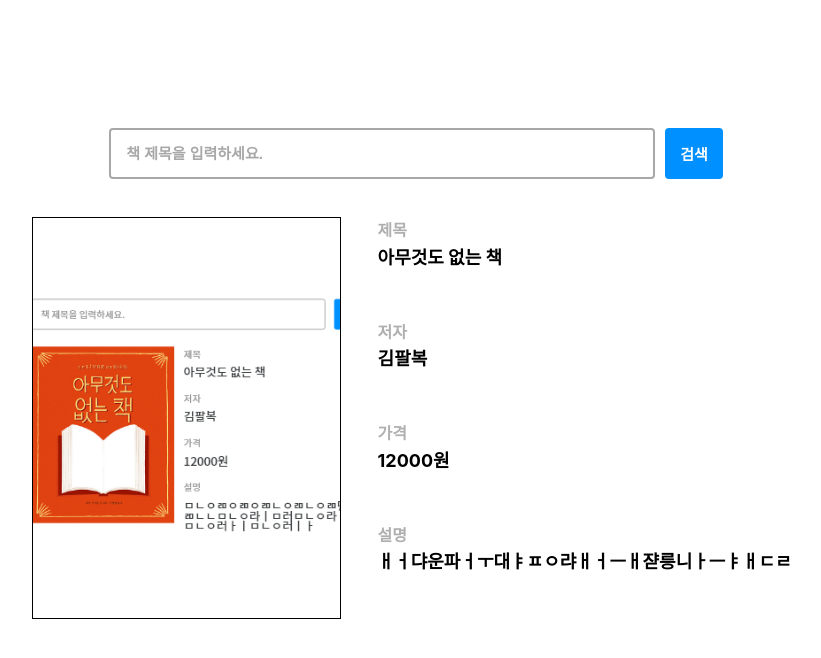
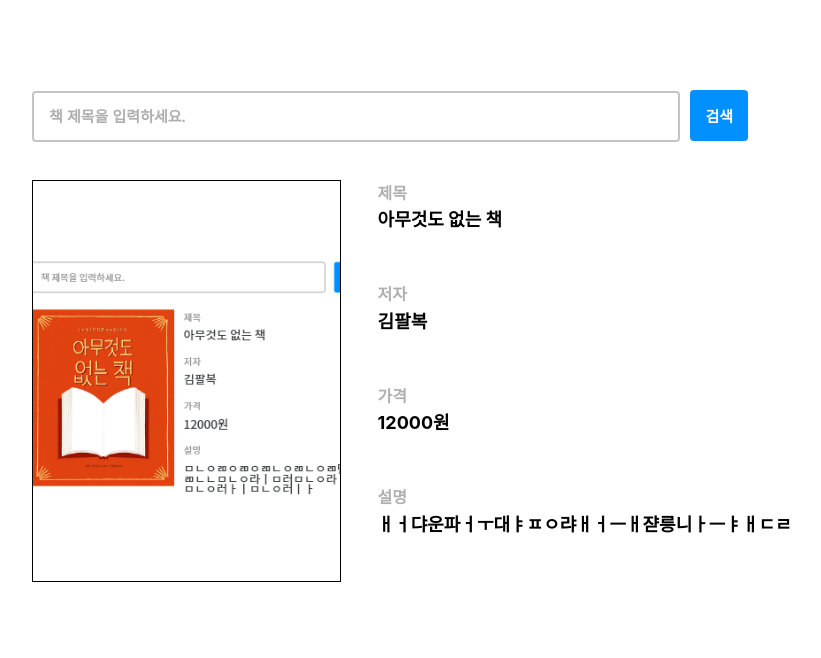
Before and after one commit to drainxc/search, a React (Create React App) app: page / in a window 1280 px wide. Shown: the top 658 px of the page, without its empty margins (224-1045 px from the left). Built offline with nearby package versions, Linux system fonts and the light colour scheme.

Commit message:
[DESIGN] search

```diff
--- a/src/components/search/styles.js
+++ b/src/components/search/styles.js
@@ -1,13 +1,11 @@
 import styled from "styled-components";
 
 export const MainDiv = styled.div`
-    display: flex;
-    justify-content: center;
-
-    margin-top: 10%;
+  padding: 0% 20%;
+  margin-top: 7%;
   & input {
-        width: 40%;
-        border: #A8A8A8 2px solid;
+    width: 80%;
+    border: #c4c4c4 2px solid;
     padding: 15px;
     font-size: 15px;
     border-radius: 4px;
@@ -15,10 +13,10 @@ export const MainDiv = styled.div`
     font-weight: bold;
   }
   & input::placeholder {
-        color:  #A8A8A8;
+    color: #afafaf;
   }
   & button {
-        background-color: #0090FF;
+    background-color: #0090ff;
     color: white;
     border: none;
     padding: 15px;
@@ -26,4 +24,4 @@ export const MainDiv = styled.div`
     border-radius: 4px;
     font-weight: bold;
   }
-`
+`;
```
Lines whose indentation alone changed are shown as unchanged.
